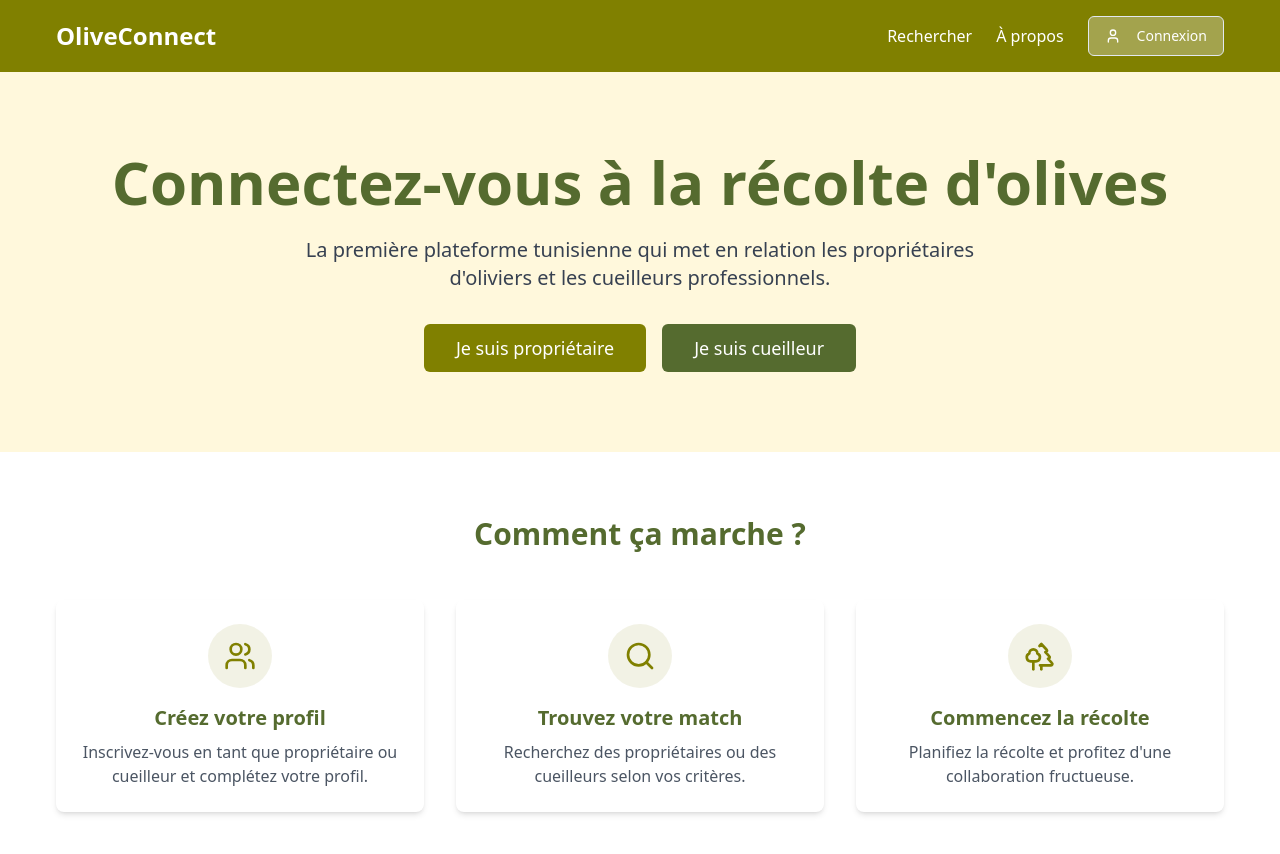
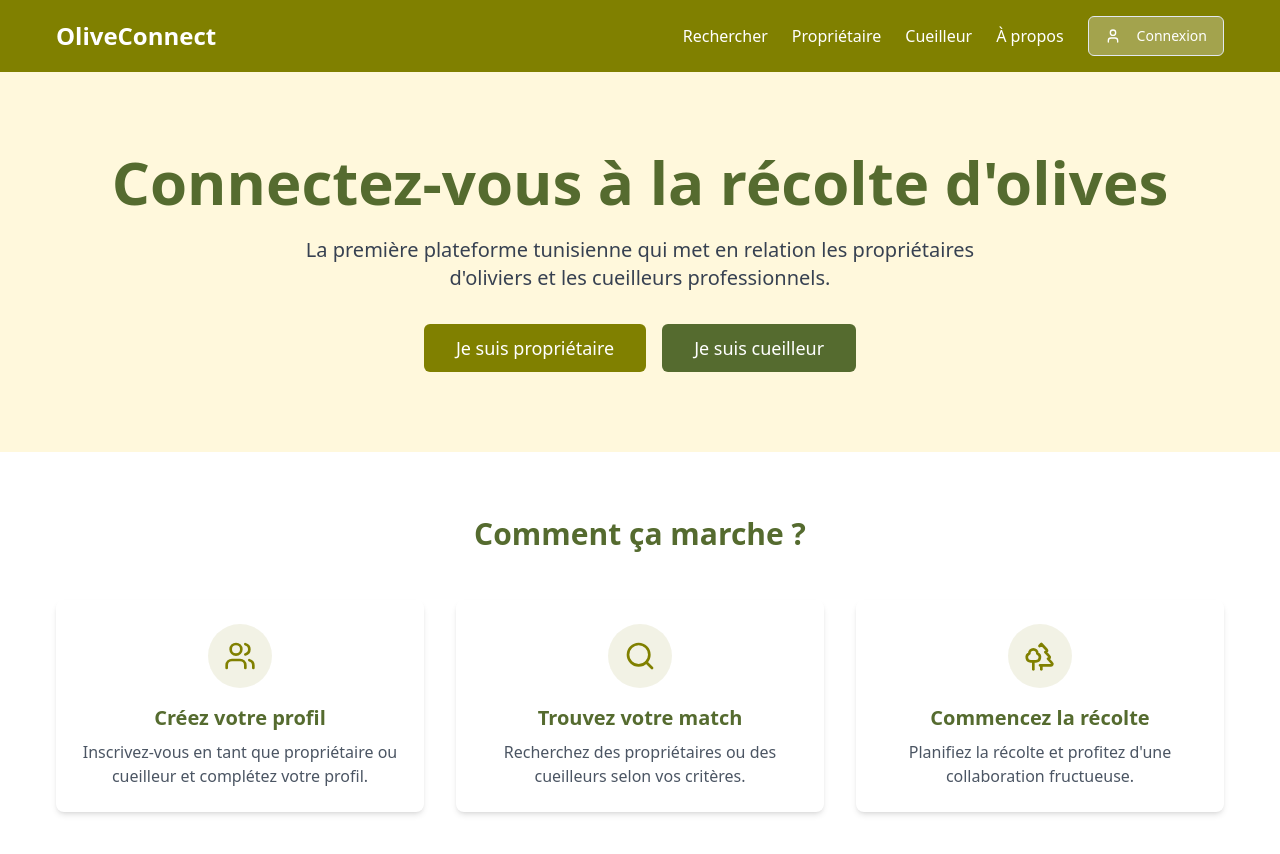
Before and after one commit to Molys2025/gafaza, a React (Vite) app: page / in a window 1280 px wide. Shown: the top 854 px of the page. Built offline with nearby package versions, Linux system fonts and the light colour scheme.

Commit message:
Fix: Persistent navigation to profile pages
Maintain active and persistent navigation to owner and harvester profile pages.

```diff
--- a/src/components/Navbar.tsx
+++ b/src/components/Navbar.tsx
@@ -1,6 +1,7 @@
+
 import { useState } from "react";
 import { Link } from "react-router-dom";
-import { Menu, X, User } from "lucide-react";
+import { Menu, X, User, Tree, UserHardHat } from "lucide-react";
 import { Button } from "@/components/ui/button";
 
 const Navbar = () => {
@@ -17,6 +18,12 @@ const Navbar = () => {
         <div className="hidden md:flex items-center space-x-6">
           <Link to="/search" className="hover:text-sand transition-colors">
             Rechercher
+          </Link>
+          <Link to="/owner-profile" className="hover:text-sand transition-colors">
+            Propriétaire
+          </Link>
+          <Link to="/harvester-profile" className="hover:text-sand transition-colors">
+            Cueilleur
           </Link>
           <Link to="/about" className="hover:text-sand transition-colors">
             À propos
@@ -38,7 +45,7 @@ const Navbar = () => {
 
       {/* Mobile Menu */}
       {isOpen && (
-        <div className="md:hidden absolute top-16 left-0 right-0 bg-olive-dark py-4 px-6 shadow-lg animate-fadeIn">
+        <div className="md:hidden absolute top-16 left-0 right-0 bg-olive-dark py-4 px-6 shadow-lg animate-fadeIn z-50">
           <div className="flex flex-col space-y-4">
             <Link
               to="/search"
@@ -46,6 +53,20 @@ const Navbar = () => {
               onClick={() => setIsOpen(false)}
             >
               Rechercher
+            </Link>
+            <Link
+              to="/owner-profile"
+              className="text-white hover:text-sand transition-colors"
+              onClick={() => setIsOpen(false)}
+            >
+              Propriétaire
+            </Link>
+            <Link
+              to="/harvester-profile"
+              className="text-white hover:text-sand transition-colors"
+              onClick={() => setIsOpen(false)}
+            >
+              Cueilleur
             </Link>
             <Link
               to="/about"
--- a/src/pages/Index.tsx
+++ b/src/pages/Index.tsx
@@ -1,3 +1,4 @@
+
 import { Button } from "@/components/ui/button";
 import { Link } from "react-router-dom";
 import { Trees, Users, Search } from "lucide-react";
@@ -15,11 +16,15 @@ const Index = () => {
             La première plateforme tunisienne qui met en relation les propriétaires d'oliviers et les cueilleurs professionnels.
           </p>
           <div className="flex flex-col md:flex-row gap-4 justify-center animate-fadeIn">
-            <Button className="bg-olive hover:bg-olive-dark text-white px-8 py-6 text-lg">
-              Je suis propriétaire
+            <Button className="bg-olive hover:bg-olive-dark text-white px-8 py-6 text-lg" asChild>
+              <Link to="/owner-profile">
+                Je suis propriétaire
+              </Link>
             </Button>
-            <Button className="bg-olive-dark hover:bg-olive text-white px-8 py-6 text-lg">
-              Je suis cueilleur
+            <Button className="bg-olive-dark hover:bg-olive text-white px-8 py-6 text-lg" asChild>
+              <Link to="/harvester-profile">
+                Je suis cueilleur
+              </Link>
             </Button>
           </div>
         </div>
```
